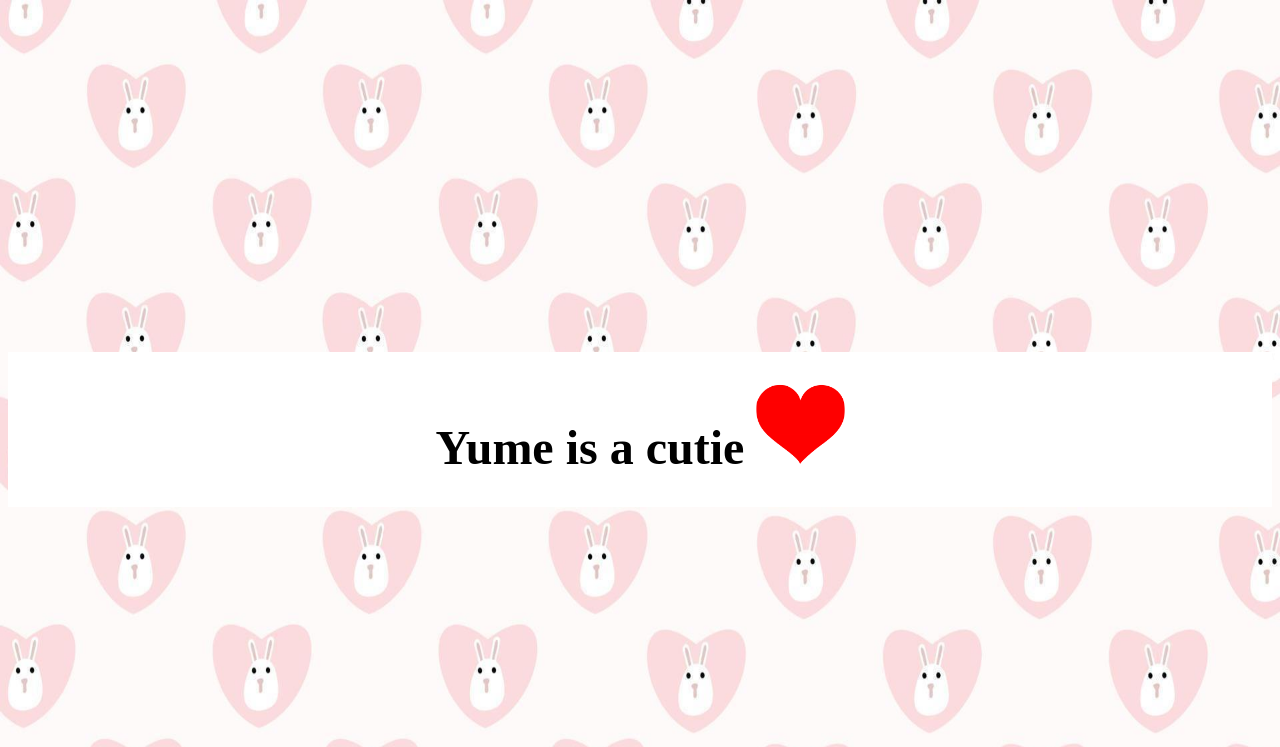
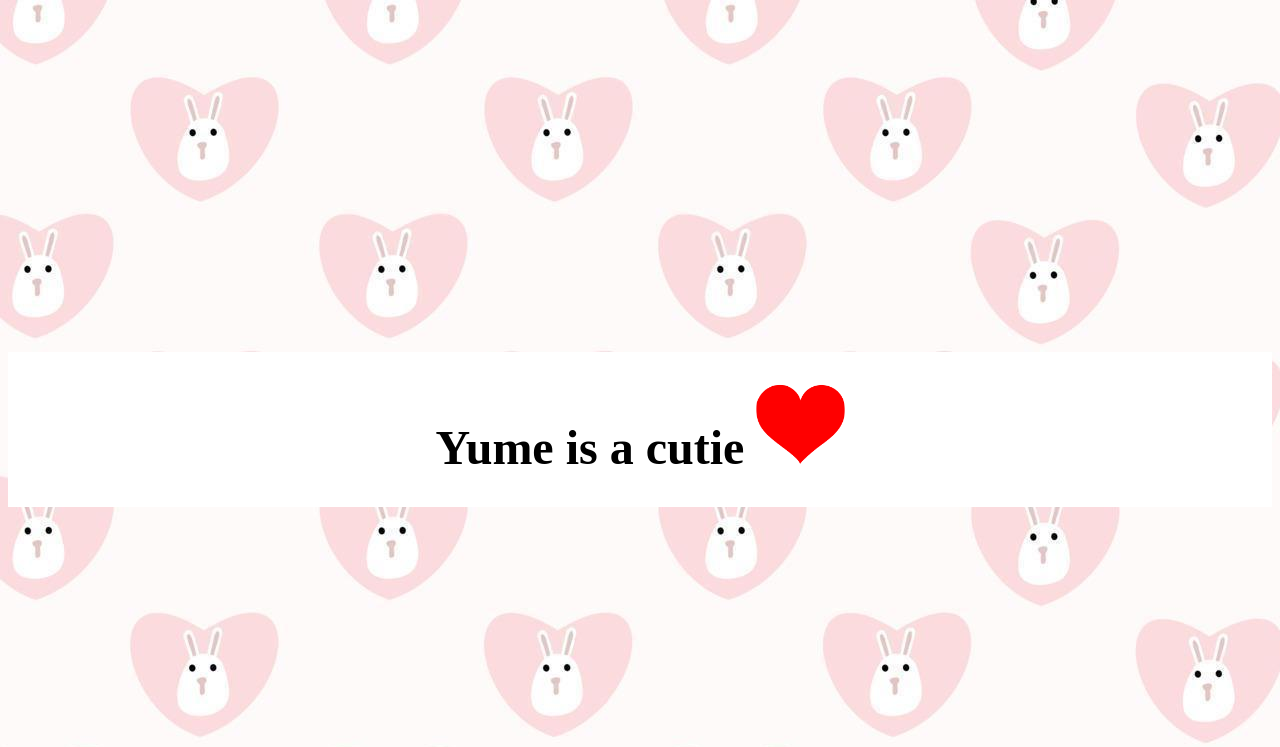
Before and after one commit to Yogurtshi/Modul293, a PHP site: page / in a window 1280 px wide. Shown: the top 747 px of the page. Run offline with PHP 8.4, Linux system fonts and the light colour scheme; some web fonts are replaced.

Commit message:
Update stylesheet.css

```diff
--- a/css/stylesheet.css
+++ b/css/stylesheet.css
@@ -11,7 +11,6 @@ body {
   background-image: url(../img/background.jpg);
   background-repeat: no-repeat;
   background-attachment: fixed;
-  background-size: 100% 100%;
   font: "Playwrite HU", cursive;
 }
 
```
